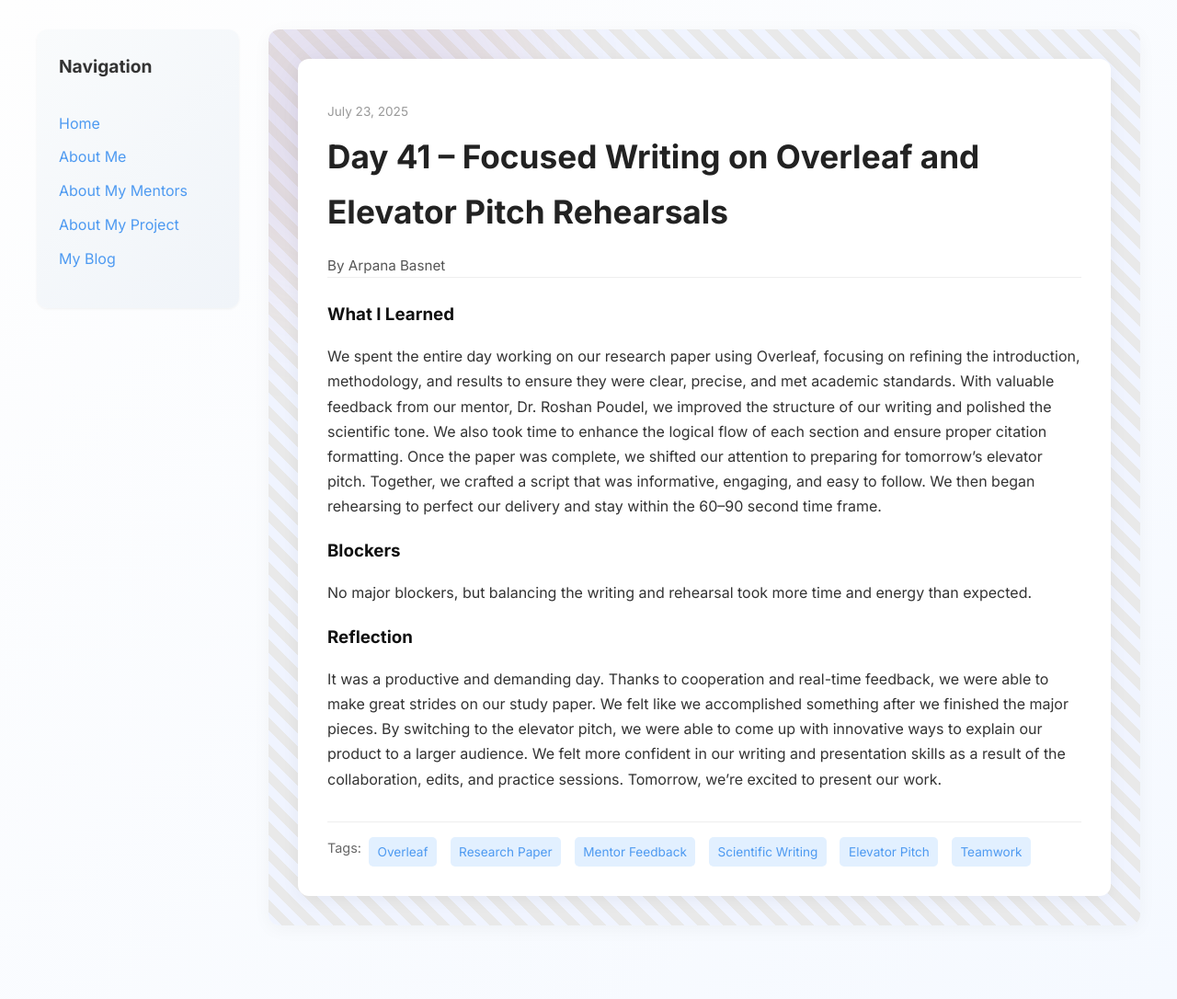
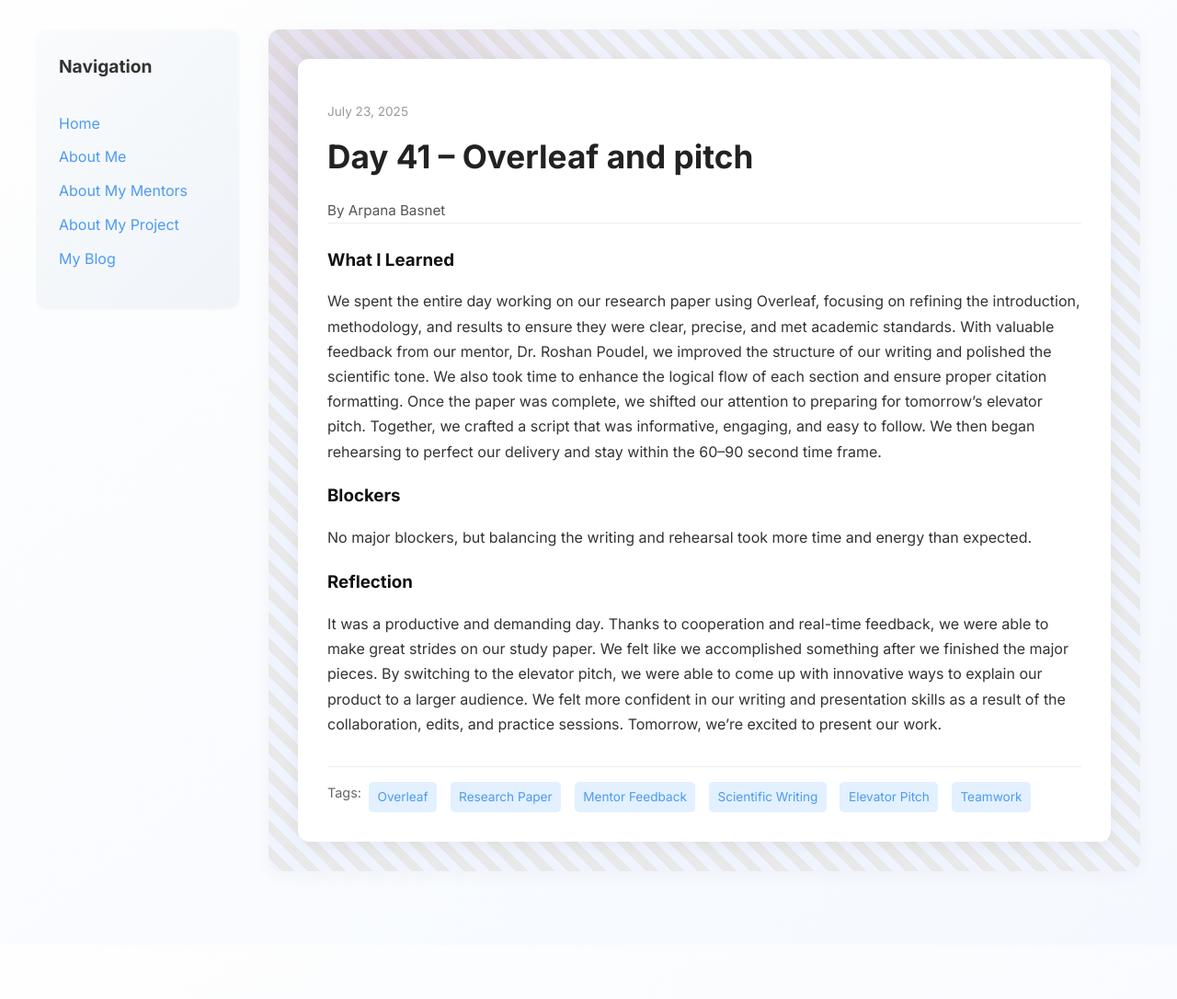
Before and after one commit to arbas1/arbas1.github.io, a Jekyll site: the page built from _posts/2025-07-23-day-42.md, in a window 1280 px wide. Shown: the whole page at 92% size. Built offline with Jekyll 4.4.1, drawn with Linux system fonts in a browser that asks for light colours; after the commit the page ends 1027 px from its top, so only the background shows below that.

Commit message:
Update 2025-07-23-day-42.md

```diff
--- a/_posts/2025-07-23-day-42.md
+++ b/_posts/2025-07-23-day-42.md
@@ -1,6 +1,6 @@
 ---
 layout: post
-title: "Day 41 – Focused Writing on Overleaf and Elevator Pitch Rehearsals"
+title: "Day 41 – Overleaf and pitch"
 date: 2025-07-23
 author: Arpana Basnet
 permalink: /day42.html
```
